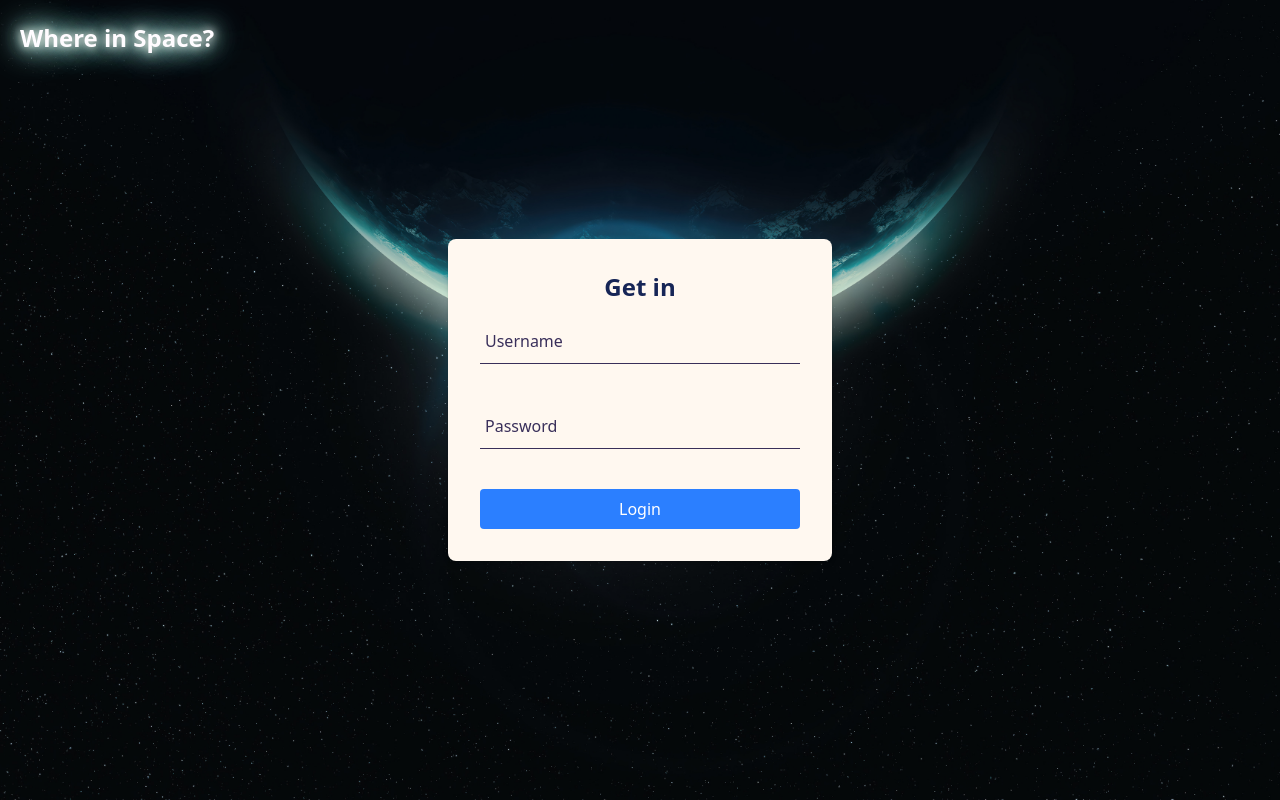
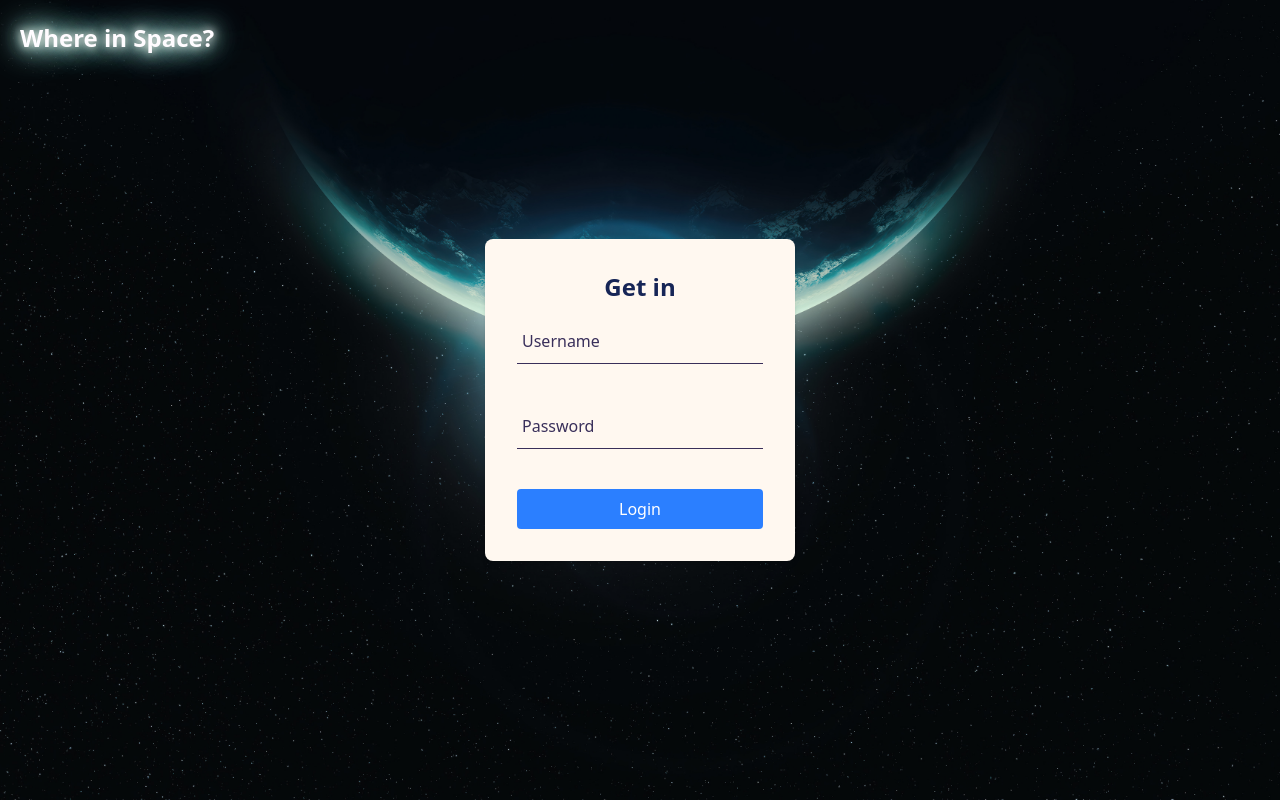
Before and after one commit to devherik/provider-simple-app, a React (Vite) app: page /login in a window 1280 px wide. Built offline with nearby package versions, Linux system fonts and the light colour scheme; no server answers.

Commit message:
feat: update LoginPage with EnterAnimation for improved transition effects and add write icon SVG

```diff
--- a/src/presentation/login/page.tsx
+++ b/src/presentation/login/page.tsx
@@ -51,7 +51,6 @@ export default function LoginPage() {
   );
 
   return (
-    <EnterAnimation duration={2}>
       <div
         style={{
           backgroundImage: `url(${bg_img})`,
@@ -66,7 +65,7 @@ export default function LoginPage() {
           backgroundRepeat: "no-repeat",
           position: "relative",
           overflow: "unset",
-          overflowY: "unset"
+          overflowY: "unset",
         }}
       >
         <NeonGlowAnimation>
@@ -87,8 +86,8 @@ export default function LoginPage() {
         <div
           className={`flex flex-col items-center justify-center h-screen bg-cover bg-center`}
         >
+          <EnterAnimation duration={1}>
             <div
-            style={{ animation: "fadeIn 0.5s" }}
               className="p-8 bg-[#FFF8F0] rounded-lg shadow-md w-full max-w-sm"
             >
               <h1 className="text-2xl font-bold mb-4 text-center text-blue-950">
@@ -117,9 +116,9 @@ export default function LoginPage() {
                 <Button children="Login" onClick={handleLogin} />
               </form>
             </div>
+          </EnterAnimation>
         </div>
       </div>
-    </EnterAnimation>
   );
 }
 // This code defines a simple login page using React and Tailwind CSS.
```
Also changed, not shown: src/assets/icons/write.svg (added), 1 other file (tests, documents, lock files or other folders). Lines whose indentation alone changed are shown as unchanged.
